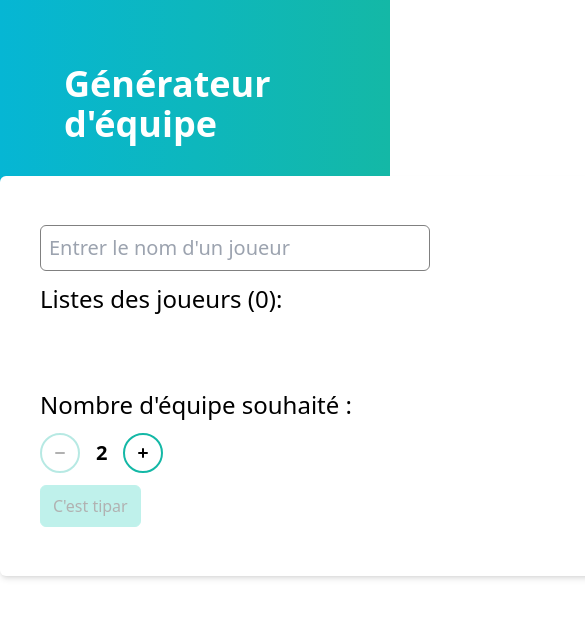
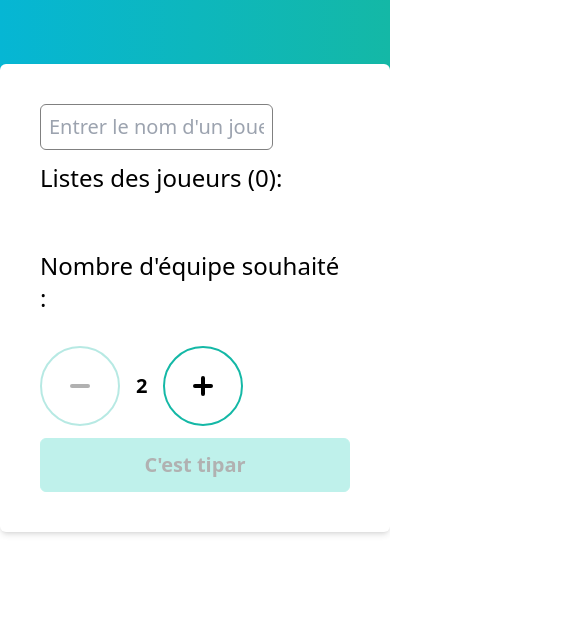
Before and after one commit to Mufle13/GenerateurEquipe, a Vue app: page / in a window 390 px wide. Shown: the top 618 px of the page, 585 px wide, since content can reach past the window. Built offline with nearby package versions, Linux system fonts and the light colour scheme.

Commit message:
first steps mobile friendly

```diff
--- a/postcss.config.js
+++ b/postcss.config.js
@@ -2,5 +2,5 @@ module.exports = {
   plugins: {
     tailwindcss: {},
     autoprefixer: {},
-  },
-}
+  }
+ }
--- a/src/components/TeamBuilder.vue
+++ b/src/components/TeamBuilder.vue
@@ -64,16 +64,16 @@ import TeamResult from './TeamResult.vue';
 
 <template>
 <div class="h-full flex flex-col justify-center">
-    <div class="h-80 flex justify-center bg-gradient-to-r from-cyan-500 to-teal-500">
+    <div class="xl:h-64 h-full flex justify-center bg-gradient-to-r from-cyan-500 to-teal-500">
         <h1 class="m-16 m-15 text-4xl font-semibold text-white">Générateur d'équipe</h1>
     </div>
-    <div class="bg-white rounded-md shadow-md flex justify-center items-center w-[600px] min-h-[400px] h-auto relative m-auto bottom-36">
+    <div class="bg-white rounded-md shadow-md flex justify-center items-center xl:w-[600px] xl:min-h-[400px] h-auto w-full relative m-auto bottom-36">
         <transition name="rotate">
         <div v-if="!display_result" class="flex flex-col items-start space-y-3 p-10 rounded-md w-full h-full">
 
             <NameInput @addName="addMember"></NameInput>
             <div class="text-2xl">Listes des joueurs ({{members.length}}):</div>
-            <div class="flex flex-wrap min-h-[50px]">
+            <div class="flex flex-wrap xl:min-h-[50px] min-h-[2em]">
                 <transition-group name="fade">
                     <span
                         v-for="member in members"
@@ -88,14 +88,22 @@ import TeamResult from './TeamResult.vue';
                     </span>
                 </transition-group>
             </div>
-            <div class="text-2xl">Nombre d'équipe souhaité : </div>
-            <TeamsCounter @update="updateTeamNumber"/>
-            <button v-on="is_valid ? {click: generateTeams} : {}" :disabled="!is_valid" class="btn" :class="!is_valid ? 'opacity-30 cursor-not-allowed': ''">
-            C'est tipar</button>
+            <div>
+                <div class="text-2xl mb-8">Nombre d'équipe souhaité : </div>
+                <TeamsCounter @update="updateTeamNumber"/>
+            </div>
+            <div class="flex w-full justify-end">
+                <button v-on="is_valid ? {click: generateTeams} : {}" :disabled="!is_valid" class="btn" :class="!is_valid ? 'opacity-30 cursor-not-allowed': ''">
+                C'est tipar</button>
+            </div>
         </div>
         <div v-else class="bg-white shadow-md flex flex-col items-start space-y-3 p-10 rounded-md absolute top-0 left-0 w-full min-h-[400px] h-auto">
-            <button @click="display_result=false" class="btn">Back</button>
-            <TeamResult :final_teams="final_teams"></TeamResult>
+            <div class="flex flex-col w-full min-h-[300px] h-auto">
+                <TeamResult :final_teams="final_teams"></TeamResult>
+            </div>
+            <div class="flex justify-end w-full">
+                <button @click="display_result=false" class="btn">Back</button>
+            </div>
         </div>
         </transition>
     </div>
--- a/src/components/TeamsCounter.vue
+++ b/src/components/TeamsCounter.vue
@@ -31,18 +31,18 @@
 <div class="flex space-x-4 items-center">
 <button
     :class="!canDecrement?'opacity-30 cursor-not-allowed' : 'hover:bg-teal-100'"
-    class="rounded-full border-[2px] border-teal-500 w-10 h-10 text-3xl flex justify-center items-center"
+    class="rounded-full border-[2px] border-teal-500 w-20 h-20 text-3xl flex justify-center items-center"
     @click="decrement"
     :disabled="!canDecrement">
-        <svg xmlns="http://www.w3.org/2000/svg" class="h-5 w-5" viewBox="0 0 20 20" fill="currentColor">
+        <svg xmlns="http://www.w3.org/2000/svg" class="h-10 w-10" viewBox="0 0 20 20" fill="currentColor">
         <path fill-rule="evenodd" d="M5 10a1 1 0 011-1h8a1 1 0 110 2H6a1 1 0 01-1-1z" clip-rule="evenodd" />
         </svg>
 </button>
 <span class="font-semibold text-xl">{{team_number}}</span>
 <button
-    class="rounded-full border-[2px] border-teal-500 w-10 h-10 text-2xl flex justify-center items-center hover:bg-teal-100"
+    class="rounded-full border-[2px] border-teal-500 w-20 h-20 text-2xl flex justify-center items-center hover:bg-teal-100"
     @click="increment">
-        <svg xmlns="http://www.w3.org/2000/svg" class="h-5 w-5" viewBox="0 0 20 20" fill="currentColor">
+        <svg xmlns="http://www.w3.org/2000/svg" class="h-10 w-10" viewBox="0 0 20 20" fill="currentColor">
         <path fill-rule="evenodd" d="M10 5a1 1 0 011 1v3h3a1 1 0 110 2h-3v3a1 1 0 11-2 0v-3H6a1 1 0 110-2h3V6a1 1 0 011-1z" clip-rule="evenodd" />
         </svg>
 </button>
--- a/src/style.css
+++ b/src/style.css
@@ -5,6 +5,6 @@
 
 @layer components {
     .btn {
-        @apply bg-teal-400 px-3 py-2 rounded-md border border-teal-400 hover:border-teal-500 hover:bg-teal-500;
+        @apply bg-teal-400 px-6 py-3 text-xl font-semibold rounded-md w-full border border-teal-400 hover:border-teal-500 hover:bg-teal-500;
     }
 }
```
